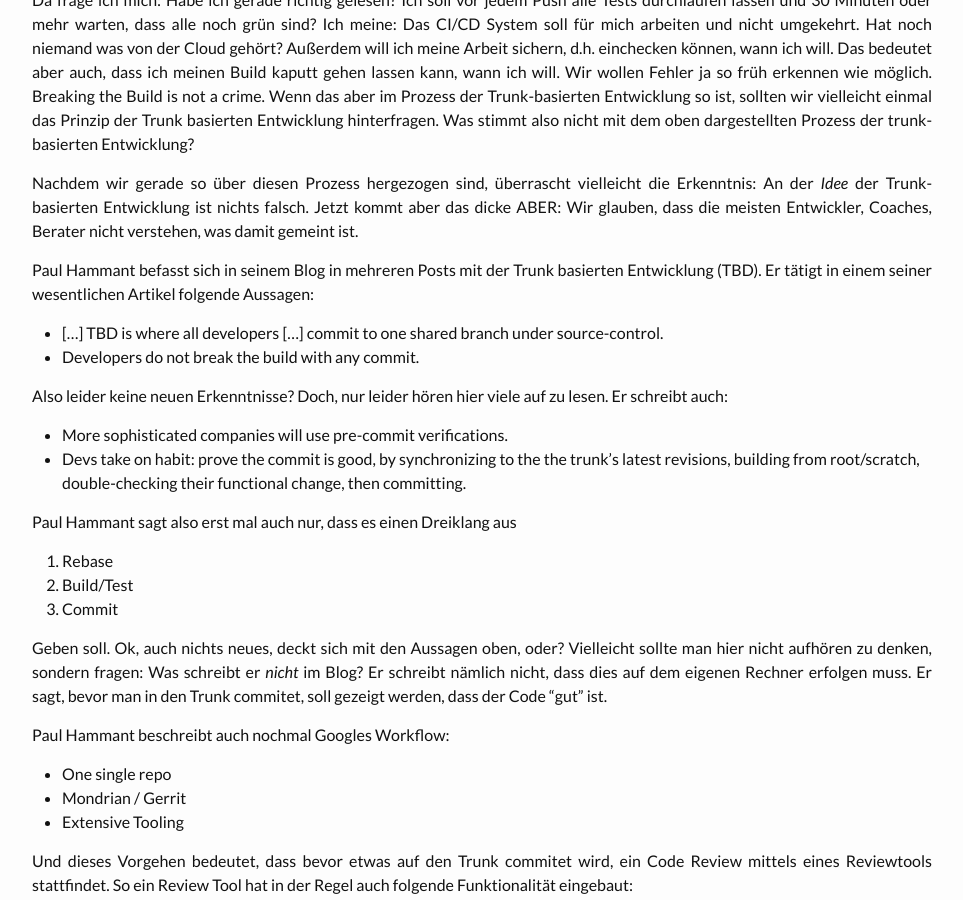
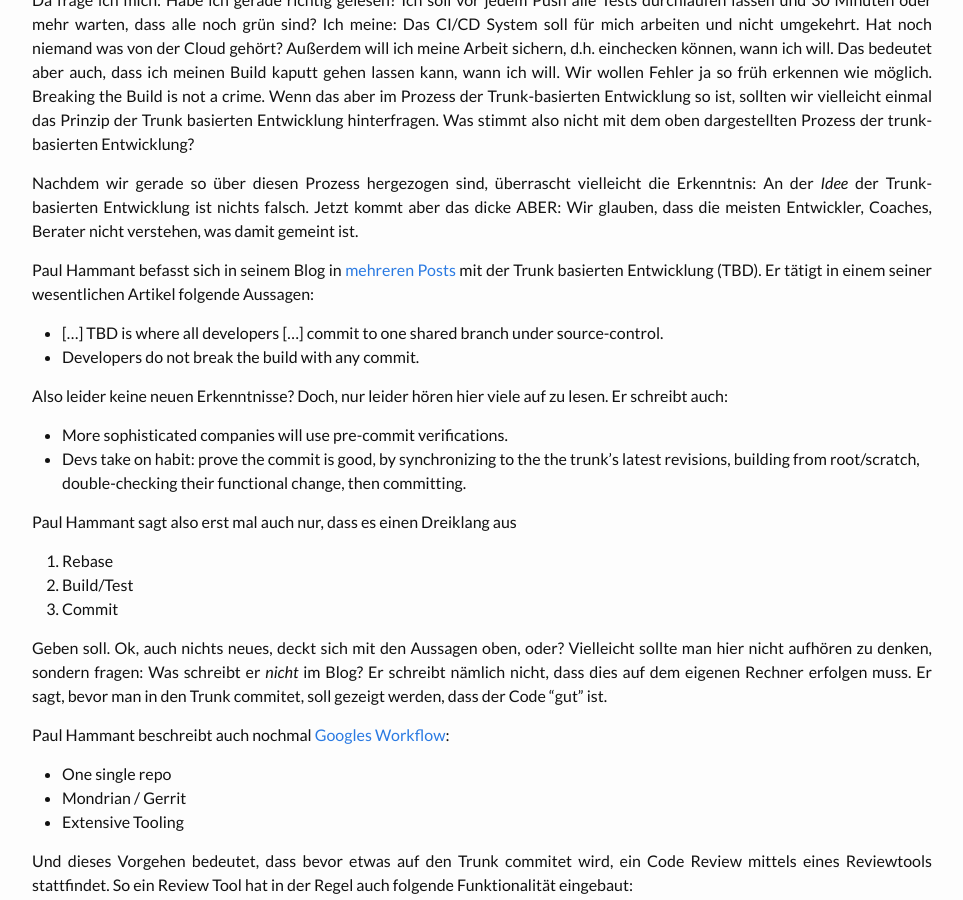
Before and after one commit to opitzconsulting/opitzconsulting.github.io, a Jekyll site: the page built from _posts/2016-11-16-mythos-der-trunk-basierten-entwicklung.md, in a window 1280 px wide and 900 px high, scrolled down 2090 px. Shown: the whole window, without its empty margins (158-1121 px from the left). Built offline with Jekyll 4.4.1, drawn with Linux system fonts in a browser that asks for light colours; nearby versions of some CDN libraries; comment, search, counter and statistics services are not loaded; part of the change alters nothing that is shown; some of the changed text lies outside the part shown.

Commit message:
Links eingefügt

```diff
--- a/_posts/2016-11-16-mythos-der-trunk-basierten-entwicklung.md
+++ b/_posts/2016-11-16-mythos-der-trunk-basierten-entwicklung.md
@@ -106,7 +106,7 @@ einmal das Prinzip der Trunk basierten Entwicklung hinterfragen. Was stimmt also
 Nachdem wir gerade so über diesen Prozess hergezogen sind, überrascht vielleicht die Erkenntnis: An der _Idee_ der Trunk-basierten Entwicklung ist nichts falsch.
 Jetzt kommt aber das dicke ABER: Wir glauben, dass die meisten Entwickler, Coaches, Berater nicht verstehen, was damit gemeint ist.
 
-Paul Hammant befasst sich in seinem Blog in mehreren Posts mit der Trunk basierten Entwicklung (TBD). Er tätigt in einem seiner wesentlichen Artikel folgende Aussagen:
+Paul Hammant befasst sich in seinem Blog in [mehreren Posts](http://paulhammant.com/2013/04/05/what-is-trunk-based-development/) mit der Trunk basierten Entwicklung (TBD). Er tätigt in einem seiner wesentlichen Artikel folgende Aussagen:
 
 * […] TBD is where all developers […] commit to one shared branch under source-control.
 * Developers do not break the build with any commit.
@@ -125,7 +125,7 @@ Paul Hammant sagt also erst mal auch nur, dass es einen Dreiklang aus
 Geben soll. Ok, auch nichts neues, deckt sich mit den Aussagen oben, oder? Vielleicht sollte man hier nicht aufhören zu denken, sondern fragen: Was schreibt er _nicht_ im Blog?
 Er schreibt nämlich nicht, dass dies auf dem eigenen Rechner erfolgen muss. Er sagt, bevor man in den Trunk commitet, soll gezeigt werden, dass der Code "gut" ist.
 
-Paul Hammant beschreibt auch nochmal Googles Workflow:
+Paul Hammant beschreibt auch nochmal [Googles Workflow](http://paulhammant.com/2013/05/06/googles-scaled-trunk-based-development/):
 
 * One single repo
 * Mondrian / Gerrit
@@ -228,3 +228,9 @@ Unsere Erfahrungen mit den Pre-Tested Commits kurz zusammengefasst
 * Cloudansatz für Infrastruktur wäre sinnvoll. Entwicklung in Sprints führt dazu, dass vor Sprintende mehr gepushed wird.
 
 Und die wichtigste Erkenntnis: Kenne deine Anforderungen und entscheide dann über den Workflow.
+
+## Referenzen
+
+1. [Advanced Continuous Integration](http://de.slideshare.net/opitzconsulting/dont-break-the-build-20), gearconf 2013
+2. [Advanced Continuous Integration in der Praxis](http://www.sigs-datacom.de/uploads/tx_mwjournals/pdf/attermeyer_JS_05_14_PD1I.pdf), Javaspektrum, 5/2014
+3. [Zeig mir deinen Code](https://jaxenter.de/zeig-mir-deinen-code-396), Jaxenter, Oktober 2014
```
